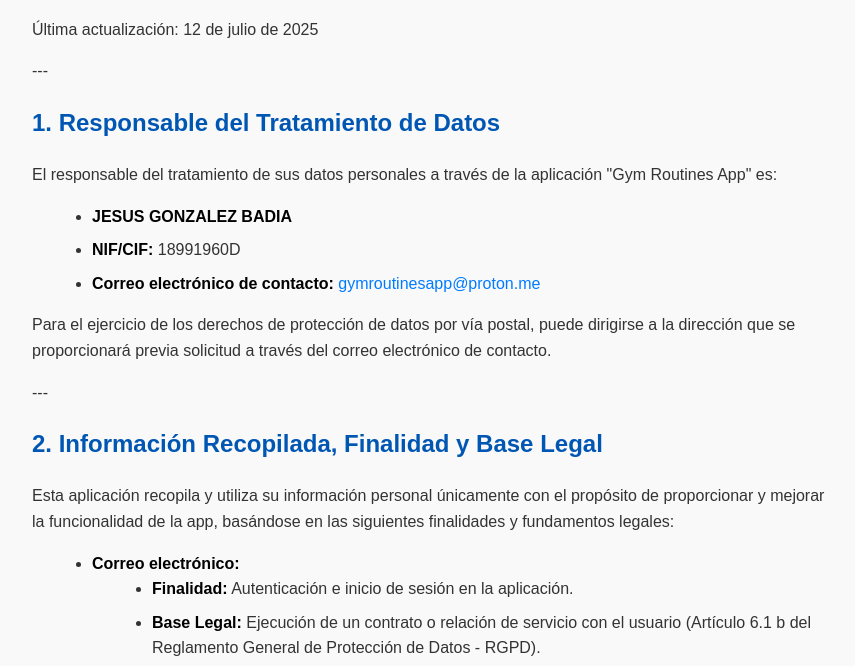
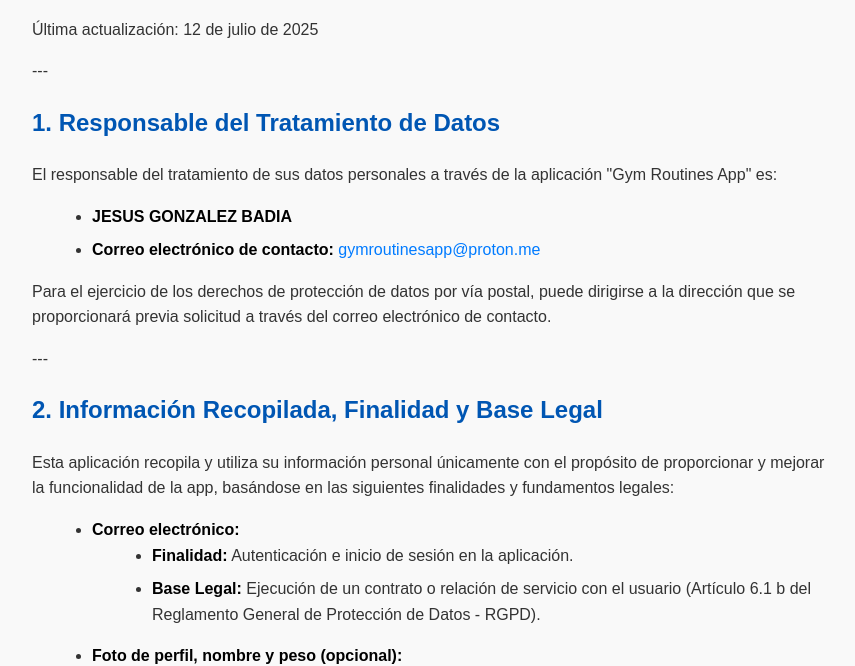
Before and after one commit to elMetal666/gym-routines-privacidad, a plain HTML site: page index.html in a window 1280 px wide. Shown: the part 86-752 px from the top of the page, without its empty margins (208-1063 px from the left). Drawn offline with Linux system fonts and the light colour scheme.

Commit message:
4Actualizar política de privacidad con requisitos RGPD

```diff
--- a/index.html
+++ b/index.html
@@ -63,7 +63,6 @@
 <p>El responsable del tratamiento de sus datos personales a través de la aplicación "Gym Routines App" es:</p>
 <ul>
     <li><strong>JESUS GONZALEZ BADIA</strong></li>
-    <li><strong>NIF/CIF:</strong> 18991960D</li>
     <li><strong>Correo electrónico de contacto:</strong> <a href="mailto:gymroutinesapp@proton.me">gymroutinesapp@proton.me</a></li>
 </ul>
 <p>Para el ejercicio de los derechos de protección de datos por vía postal, puede dirigirse a la dirección que se proporcionará previa solicitud a través del correo electrónico de contacto.</p>
```
